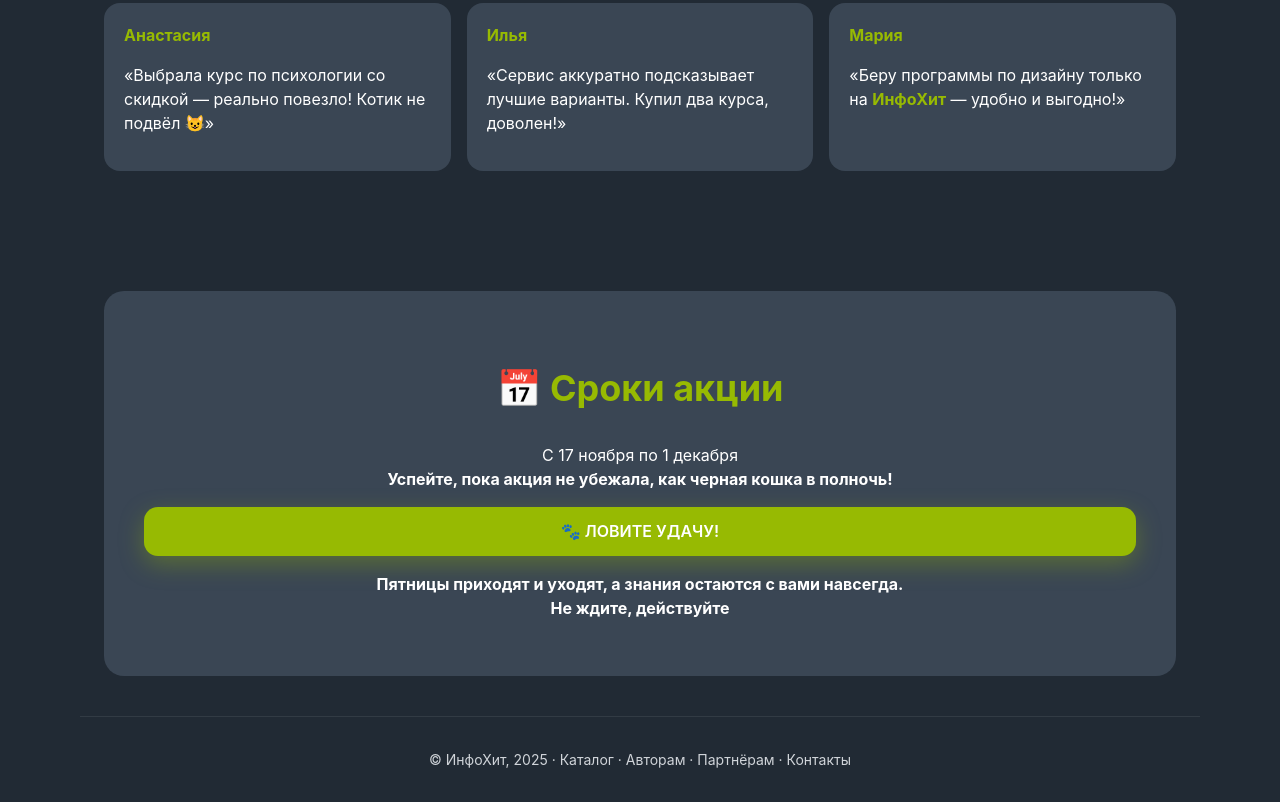
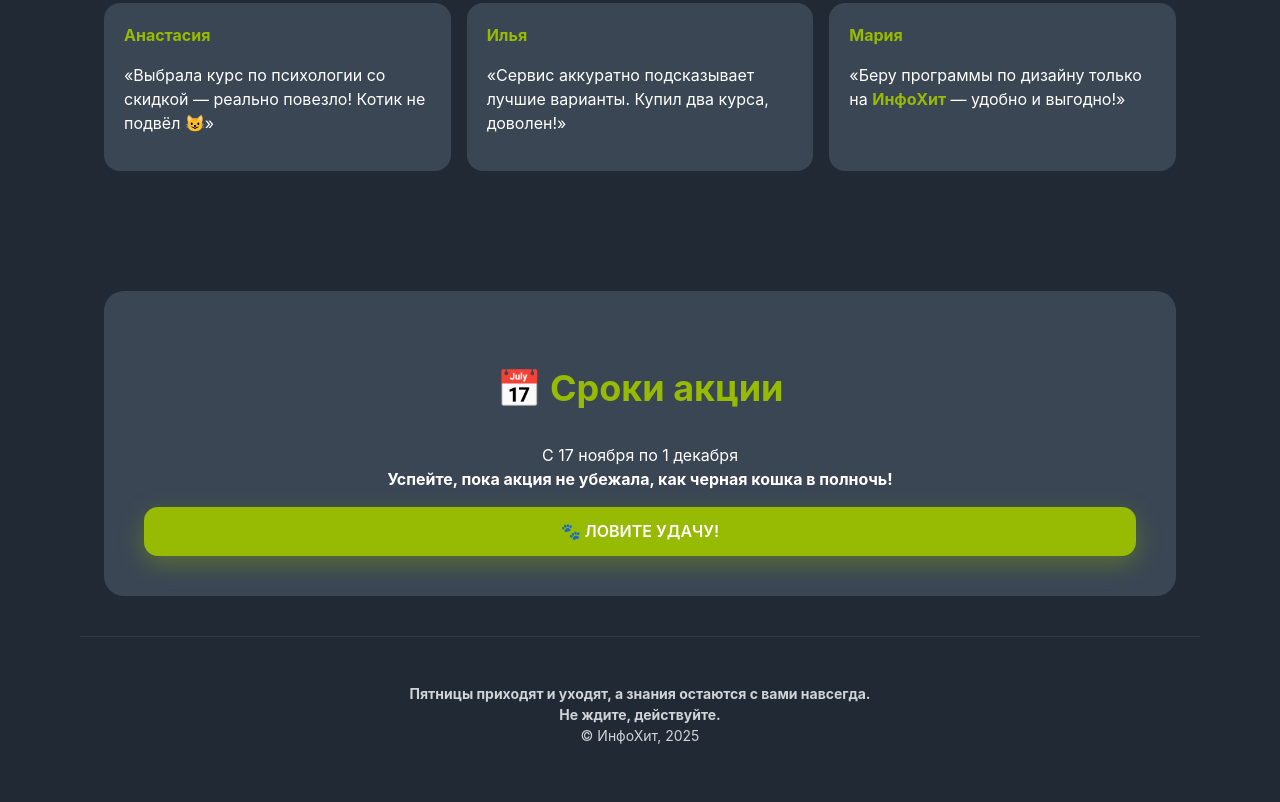
Before and after one commit to ArtVitUs/black-cat-landing, a plain HTML site: page index.html in a window 1280 px wide. Shown: the part 3247-4049 px from the top of the page. Drawn offline with Linux system fonts and the light colour scheme.

Commit message:
Update index.html

```diff
--- a/index.html
+++ b/index.html
@@ -501,15 +501,15 @@
 </strong></p>
 
         <a href="https://info-hit.ru/catalog/filter/discount-y/" target="_blank" class="btn btn-primary">🐾 ЛОВИТЕ УДАЧУ!</a>
-        <p><strong>Пятницы приходят и уходят, а знания остаются с вами навсегда.<br>
-Не ждите, действуйте
-</strong></p>
+
       </div>
     </section>
   </main>
 
   <footer class="footer container">
-    <div>© ИнфоХит, 2025 · Каталог · Авторам · Партнёрам · Контакты</div>
+    <div><p><strong>Пятницы приходят и уходят, а знания остаются с вами навсегда.<br>
+Не ждите, действуйте.
+</strong><br>© ИнфоХит, 2025</p> </div>
   </footer>
   <script>
   // Дедлайн: 1 декабря 2025, 00:00
```
